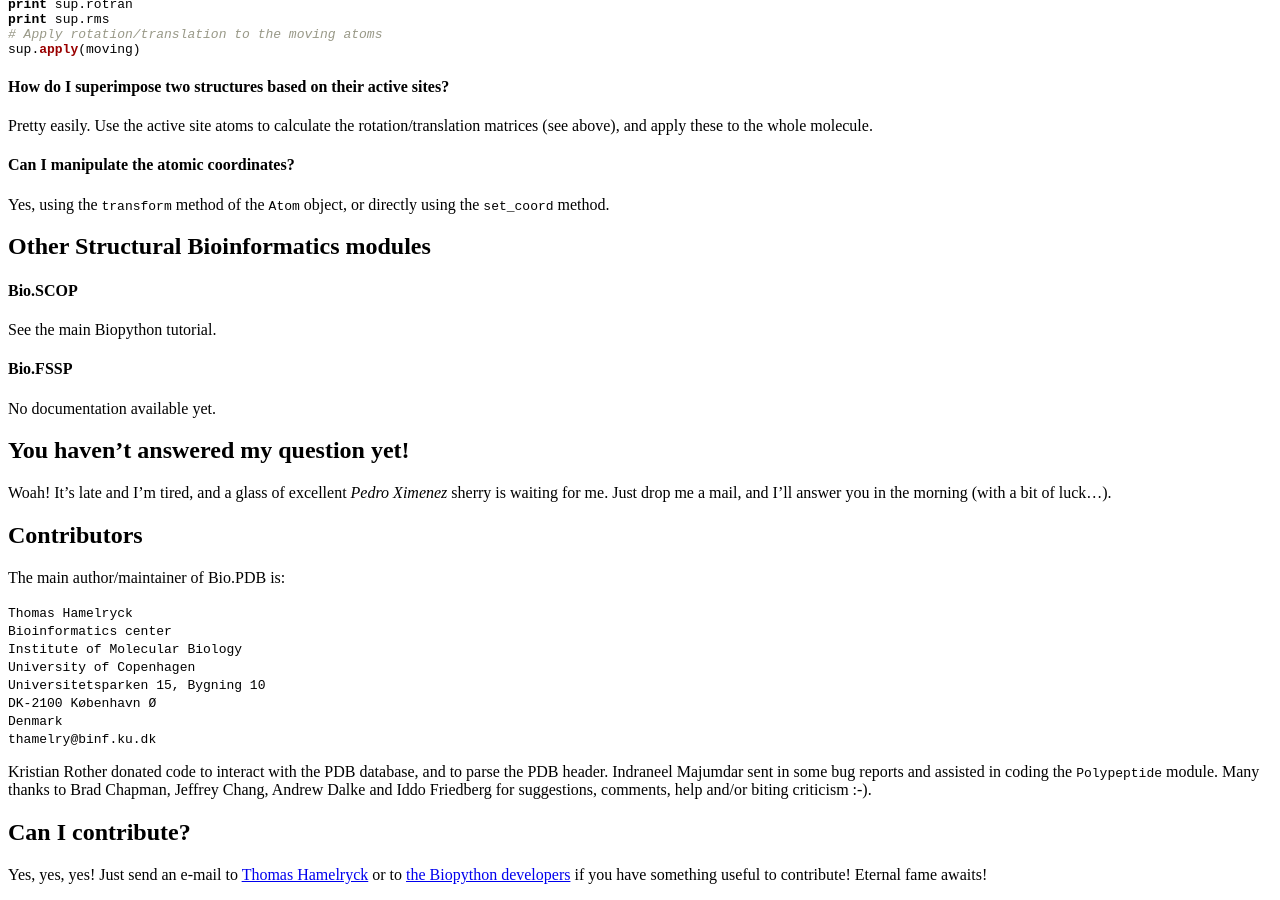
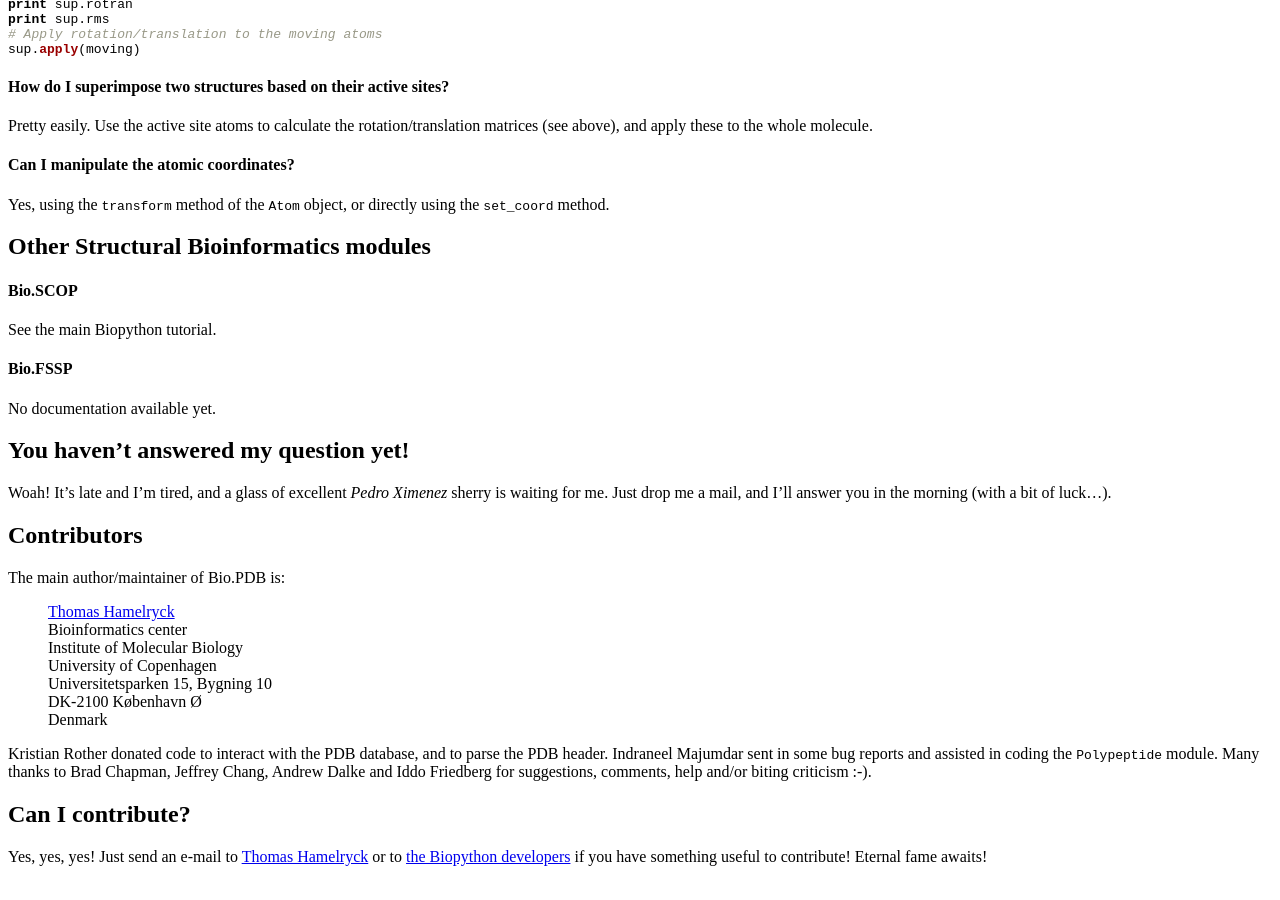
Before and after one commit to biopython/biopython.github.io, a Jekyll site: the page built from wiki/The_Biopython_Structural_Bioinformatics_FAQ.md, in a window 1280 px wide and 900 px high, scrolled down 11484 px. Built offline with Jekyll 4.4.1, drawn with Linux system fonts in a browser that asks for light colours.

Commit message:
/* Contributors */

```diff
--- a/wiki/The_Biopython_Structural_Bioinformatics_FAQ.md
+++ b/wiki/The_Biopython_Structural_Bioinformatics_FAQ.md
@@ -969,14 +969,13 @@ Contributors
 
 The main author/maintainer of Bio.PDB is:
 
-`Thomas Hamelryck`
-`Bioinformatics center`
-`Institute of Molecular Biology`
-`University of Copenhagen`
-`Universitetsparken 15, Bygning 10`
-`DK-2100 København Ø`
-`Denmark`
-`thamelry@binf.ku.dk`
+> [Thomas Hamelryck](mailto:thamelry@binf.ku.dk)
+> Bioinformatics center
+> Institute of Molecular Biology
+> University of Copenhagen
+> Universitetsparken 15, Bygning 10
+> DK-2100 København Ø
+> Denmark
 
 Kristian Rother donated code to interact with the PDB database, and to
 parse the PDB header. Indraneel Majumdar sent in some bug reports and
```
Also changed, not shown: 1 other file.
